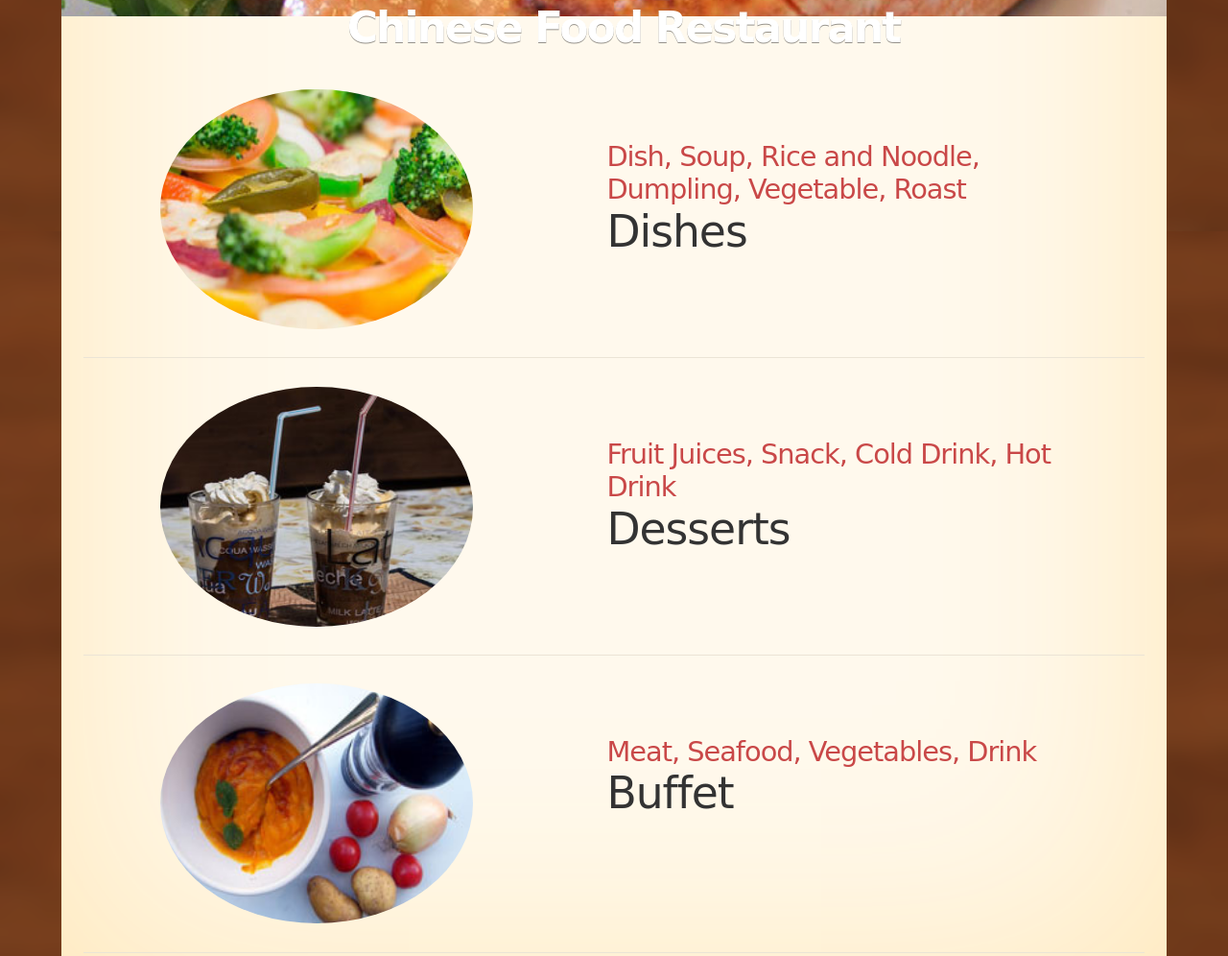
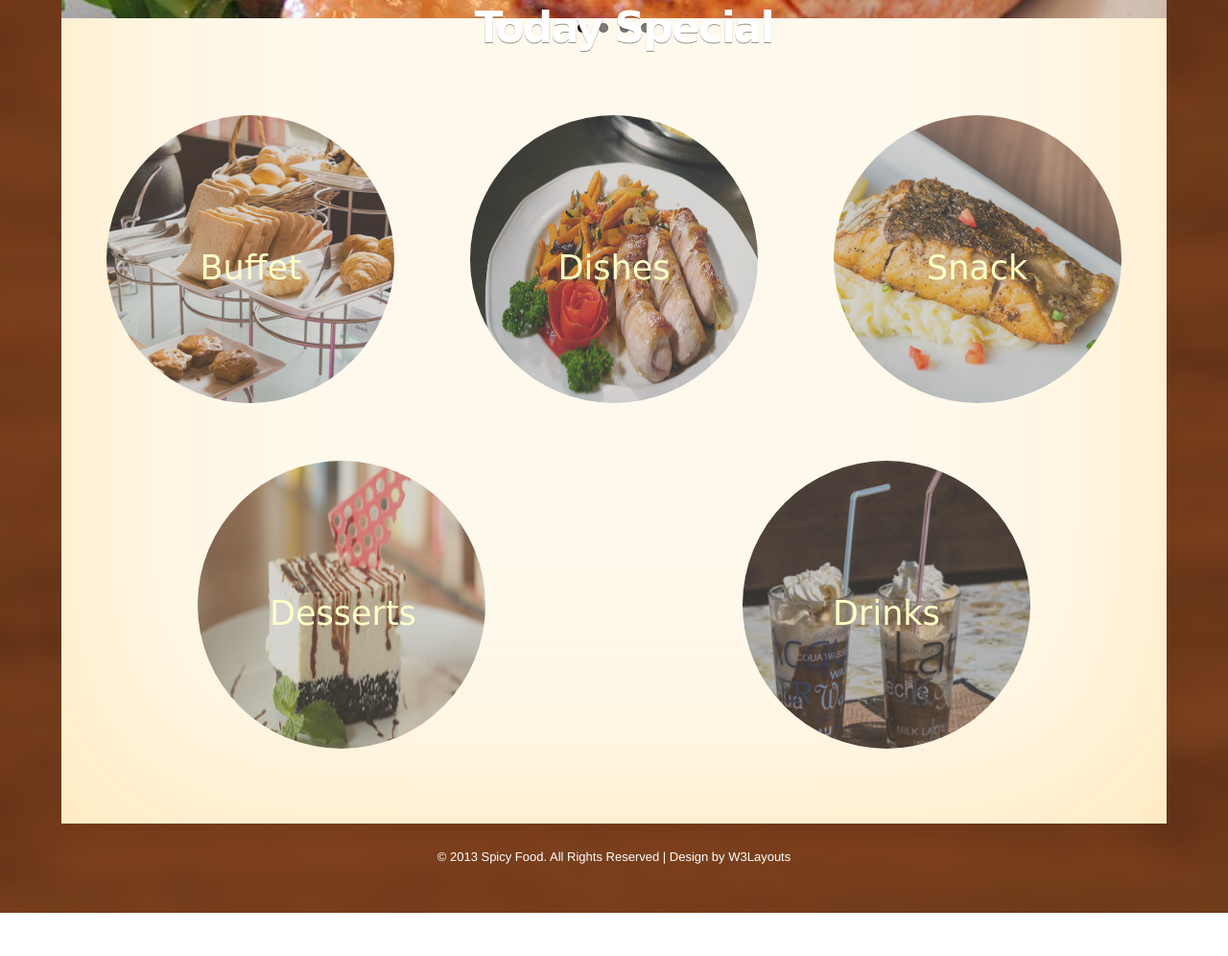
Before and after one commit to MayPhyoKyaw/restaurant, a plain HTML site: page index.html in a window 1280 px wide. Shown: the part 559-1555 px from the top of the page at 96% size. After the commit the page ends 1510 px from the top, so only its background shows below. Drawn offline with nearby package versions, Linux system fonts and the light colour scheme.

Commit message:
home page design change

```diff
--- a/css/menu.css
+++ b/css/menu.css
@@ -3860,7 +3860,7 @@ SHAPE SHAPE SHAPE SHAPE SHAPE SHAPE SHAPE SHAPE SHAPE SHAPE
 
 
 .bg1-overlay {background-color: rgba(0,0,0,0.35);}
-
+.bg2-overlay {background-color: rgba(255, 234, 188, 0.35);}
 
 /*[ Border ]
 -----------------------------------------------------------
--- a/css/style.css
+++ b/css/style.css
@@ -423,13 +423,12 @@ span.black{
 /*--content-bottom--*/
 /*  GRID OF THREE   ============================================================================= */
 .content-bottom{
-	padding:20px 0;
-	border-bottom: 1px solid #EBE4D6;
-}
-.col_1_of_3{
+	margin: 20px auto;
+}
+/* .col_1_of_3{
 	display: block;
 	float:left;
-	margin: 1% 0 1% 1.6%;
+	margin: 1% 0 1% 1%;
 }
 .col_1_of_3:first-child { margin-left: 0; }
 .span_1_of_3 {
@@ -443,15 +442,37 @@ span.black{
 }
 .but{
 	text-align:center;
-}
-.bottom-head{
-	margin-top: -44px;
+} */
+.box{
+	position: relative;
+	display: inline-block; /* Make the width of box same as image */
+}
+.box img{
+	border-radius: 100%;
+	opacity: 0.8;
+	height: 300px;
+	width: 300px;
+}
+.imgfilter{
+	filter: brightness(0.8)
+}
+.box .text{
+	position: absolute;
+	z-index: 999;
+	margin: 0 auto;
+	left: 0;
+	right: 0;
+	top: 40%; /* Adjust this value to move the positioned div up and down */
+	text-align: center;
+	width: 50%; /* Set the width of the positioned div */
+}
+.center-head{
 	font-family: 'Patua One', cursive;
 	text-align: center;
 }
-.bottom-head h5{
-	color:#fff;
-	font-size:1.2em;
+.center-head h2{
+	color:rgb(254, 255, 200);
+	font-size:2.5em;
 }
 /*  GRID OF FOUR   ============================================================================= */
 .col_1_of_4{
--- a/index.html
+++ b/index.html
@@ -9,6 +9,7 @@ License URL: http://creativecommons.org/licenses/by/3.0/
 <head>
 <title>Chinese Food Restaurant</title>
 <link href="css/style.css" rel="stylesheet" type="text/css" media="all" />
+<link href="css/menu.css" rel="stylesheet" type="text/css" media="all" />
 <meta name="viewport" content="width=device-width, initial-scale=1, maximum-scale=1">
 <meta http-equiv="Content-Type" content="text/html; charset=utf-8" />
 <!--slider-->
@@ -33,6 +34,9 @@ License URL: http://creativecommons.org/licenses/by/3.0/
     });
   </script>
   <link rel="stylesheet" href="https://cdnjs.cloudflare.com/ajax/libs/font-awesome/4.7.0/css/font-awesome.min.css">
+  <link rel="stylesheet" href="https://maxcdn.bootstrapcdn.com/bootstrap/3.4.1/css/bootstrap.min.css">
+  <script src="https://ajax.googleapis.com/ajax/libs/jquery/3.5.1/jquery.min.js"></script>
+  <script src="https://maxcdn.bootstrapcdn.com/bootstrap/3.4.1/js/bootstrap.min.js"></script>
 </head>
 <body>
 <div class="wrap">
@@ -45,8 +49,8 @@ License URL: http://creativecommons.org/licenses/by/3.0/
 						</div>
 						<ul class="follow_icon">
 							<li>
-								<p><i class="fa fa-map-marker" style="color: #99261F;"></i>  : 500 Lorem Ipsum Dolor Sit,</p><br/>
-								<p><i class="fa fa-phone" style="color: #99261F;"></i> : (00) 222 666 444</p><br/>
+								<p><i class="fa fa-map-marker" style="color: #99261F;"></i>  : 500 Lorem Ipsum Dolor Sit,</p>
+								<p><i class="fa fa-phone" style="color: #99261F;"></i> : (00) 222 666 444</p>
 								<p><i class="fa fa-phone" style="color: #99261F;"></i> : (00) 222 666 333</p>
 							</li>
 						</ul>
@@ -65,61 +69,59 @@ License URL: http://creativecommons.org/licenses/by/3.0/
 	          </ul>
 	        </div>
 	      <div class="flex-caption">
-	      		<h2><a href="">Chinese Food Restaurant</a></h2>
+	      		<h2>Today Special</h2>
 				<div class="clear"></div>
        	  </div>
  		</div>
-   <div class="main">
-
-		<div class="content-middle">
-				<div class="col_1_of_2 span_1_of_2">
-					<div class="grid_img">
-							<div class="hover_img">
-								<img src="images/pic3.jpg" alt="" height="250px"/>
-						</div>
+		<div class="main">
+			<div class="content-bottom">
+				<div class="row">
+					<div class="col-sm-4 text-center p-t-25 p-b-35">
+						<a href="#">
+							<div class="box">
+								<img src="images/photo-gallery-02.jpg" alt="Buffet" class="imgfilter"/>
+								<div class="center-head text"><h2>Buffet</h2></div>
+							</div>
+						</a>
+					</div>
+					<div class="col-sm-4 text-center p-t-25 p-b-35">
+						<a href="#">
+							<div class="box">
+								<img src="images/our-menu-10.jpg" alt="Dishes" class="imgfilter"/>
+								<div class="center-head text"><h2>Dishes</h2></div>
+							</div>
+						</a>
+					</div>
+					<div class="col-sm-4 text-center p-t-25 p-b-35">
+						<a href="#">
+							<div class="box">
+								<img src="images/photo-gallery-04.jpg" alt="Snack" class="imgfilter"/>
+								<div class="center-head text"><h2>Snack</h2></div>
+							</div>
+						</a>
 					</div>
 				</div>
-				<div class="col_1_of_2 span_1_of_2">
-					<br>
-				   <h3><span class="red">Dish, Soup, Rice and Noodle, Dumpling, Vegetable, Roast</span><br><span class="black">Dishes</span></h3>
- 				</div>
-
-				<div class="clear"></div>
-		</div>
-
-		<div class="content-middle">
-			<div class="col_1_of_2 span_1_of_2">
-				<div class="grid_img">
-						<div class="hover_img">
-							<img src="images/pic8.jpg" alt="" height="250px"/>
+				<div class="row">
+					<div class="col-sm-6 text-center p-t-25 p-b-35">
+						<a href="#">
+							<div class="box">
+								<img src="images/pic7.jpg" alt="Desserts" class="imgfilter"/>
+								<div class="center-head text"><h2>Desserts</h2></div>
+							</div>
+						</a>
+					</div>
+					<div class="col-sm-6 text-center p-t-25 p-b-35">
+						<a href="#">
+							<div class="box">
+								<img src="images/pic8.jpg" alt="Drinks" class="imgfilter"/>
+								<div class="center-head text"><h2>Drinks</h2></div>
+							</div>
+						</a>
 					</div>
 				</div>
+				<div class="clear"></div>
 			</div>
-			<div class="col_1_of_2 span_1_of_2">
-				<br>
-			   <h3><span class="red">Fruit Juices, Snack, Cold Drink, Hot Drink</span><br><span class="black">Desserts</span></h3>
-			 </div>
-
-			<div class="clear"></div>
-	 	</div>
-
-		<div class="content-middle">
-			<div class="col_1_of_2 span_1_of_2">
-				<div class="grid_img">
-						<div class="hover_img">
-							<img src="images/pic1.jpg" alt="" height="250px"/>
-					</div>
-				</div>
-			</div>
-			<div class="col_1_of_2 span_1_of_2">
-				<br>
-			   <h3><span class="red">Meat, Seafood, Vegetables, Drink</span><br><span class="black">Buffet</span></h3>
-			 </div>
-
-			<div class="clear"></div>
-	 	</div>
-
-   		</div>
+		</div>
 	</div>
 </div>
 <div class="footer-bottom">
```
Also changed, not shown: images/our-menu-10.jpg (added), images/photo-gallery-02.jpg (added), images/photo-gallery-04.jpg (added), images/photo-gallery-16.jpg (added), images/photo-gallery-thumb-10.jpg (added).
